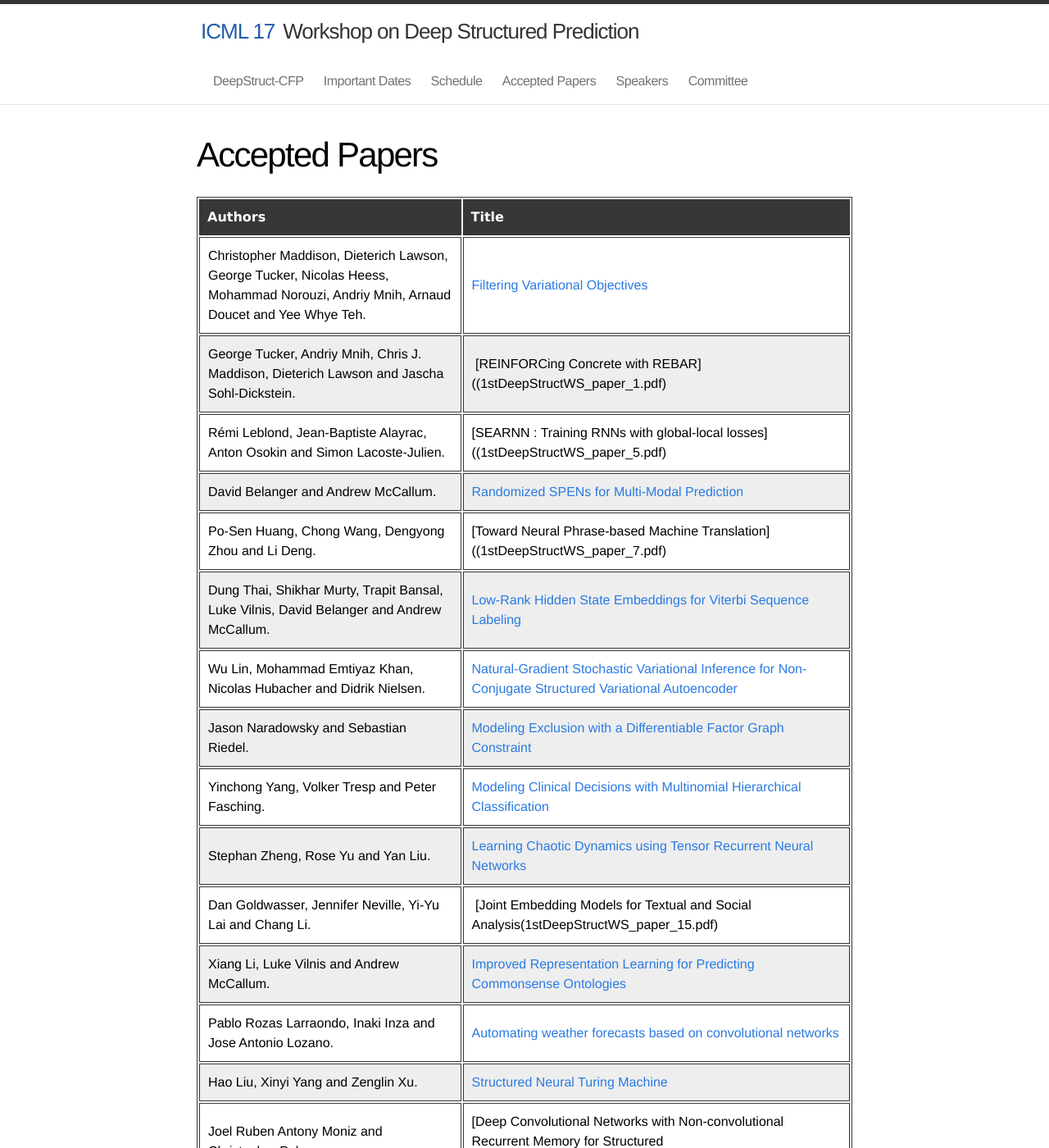
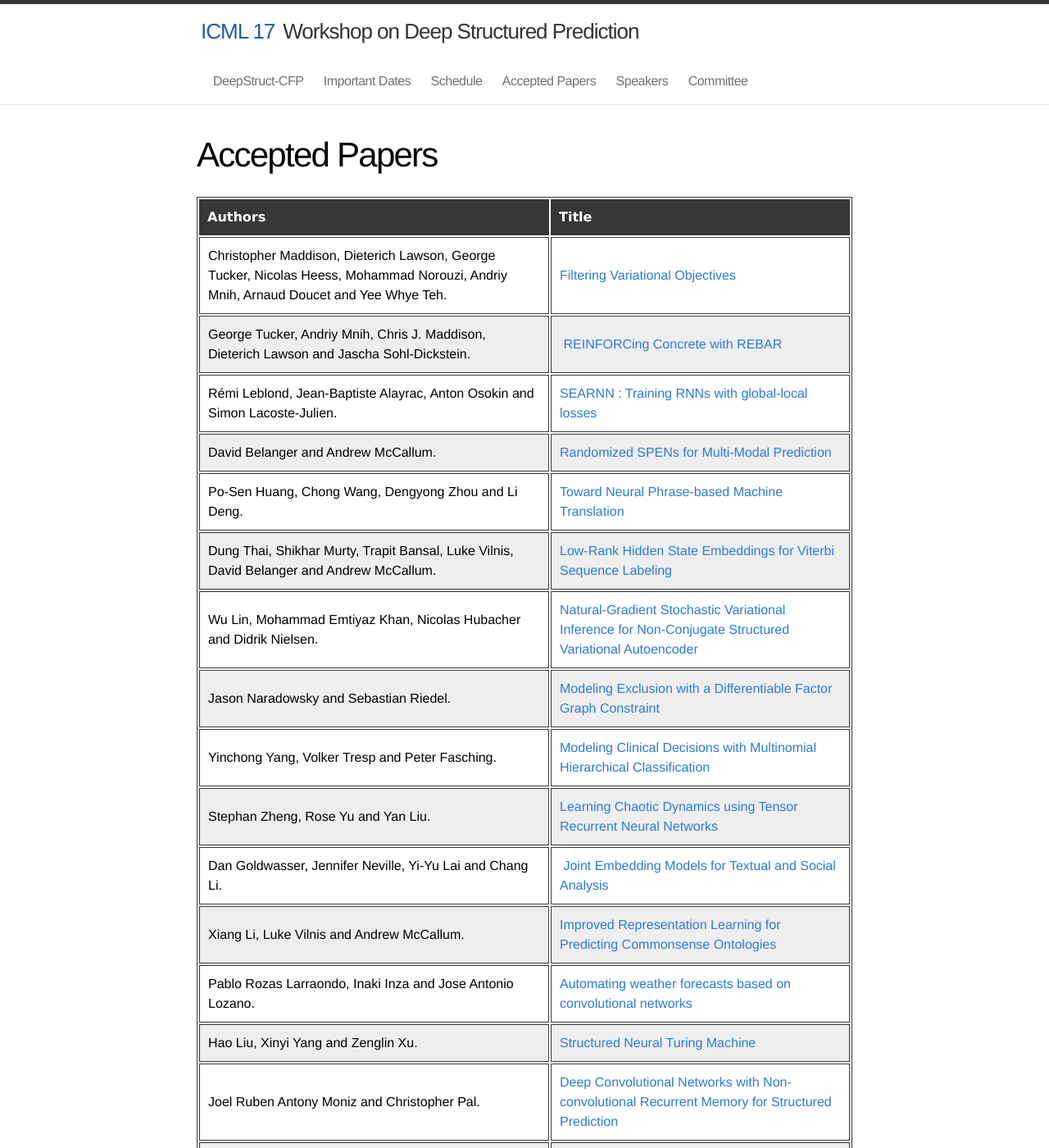
Before and after one commit to deepstruct/deepstruct.github.io, a Jekyll site: the page built from ICML17/5_ac.md, in a window 1280 px wide and 1400 px high. Shown: the whole window at 82% size. Built offline with Jekyll 4.4.1, drawn with Linux system fonts in a browser that asks for light colours; some of the changed text lies outside the part shown.

Commit message:
Update 5_ac.md

```diff
--- a/ICML17/5_ac.md
+++ b/ICML17/5_ac.md
@@ -8,20 +8,20 @@ name: 5
 | Authors | Title |
 | ------------- | ------------- |
 | Christopher Maddison, Dieterich Lawson, George Tucker, Nicolas Heess, Mohammad Norouzi, Andriy Mnih, Arnaud Doucet and Yee Whye Teh. | [Filtering Variational Objectives](1stDeepStructWS_paper_11.pdf)|
-| George Tucker, Andriy Mnih, Chris J. Maddison, Dieterich Lawson and Jascha Sohl-Dickstein. | [REINFORCing Concrete with REBAR]((1stDeepStructWS_paper_1.pdf) |
-| Rémi Leblond, Jean-Baptiste Alayrac, Anton Osokin and Simon Lacoste-Julien. | [SEARNN : Training RNNs with global-local losses]((1stDeepStructWS_paper_5.pdf) |
+| George Tucker, Andriy Mnih, Chris J. Maddison, Dieterich Lawson and Jascha Sohl-Dickstein. | [REINFORCing Concrete with REBAR](1stDeepStructWS_paper_1.pdf) |
+| Rémi Leblond, Jean-Baptiste Alayrac, Anton Osokin and Simon Lacoste-Julien. | [SEARNN : Training RNNs with global-local losses](1stDeepStructWS_paper_5.pdf) |
 | David Belanger and Andrew McCallum. | [Randomized SPENs for Multi-Modal Prediction](1stDeepStructWS_paper_6.pdf) |
-| Po-Sen Huang, Chong Wang, Dengyong Zhou and Li Deng. | [Toward Neural Phrase-based Machine Translation]((1stDeepStructWS_paper_7.pdf) |
+| Po-Sen Huang, Chong Wang, Dengyong Zhou and Li Deng. | [Toward Neural Phrase-based Machine Translation](1stDeepStructWS_paper_7.pdf) |
 | Dung Thai, Shikhar Murty, Trapit Bansal, Luke Vilnis, David Belanger and Andrew McCallum. | [Low-Rank Hidden State Embeddings for Viterbi Sequence Labeling](1stDeepStructWS_paper_16.pdf) |
 | Wu Lin, Mohammad Emtiyaz Khan, Nicolas Hubacher and Didrik Nielsen. | [Natural-Gradient Stochastic Variational Inference for Non-Conjugate Structured Variational Autoencoder](1stDeepStructWS_paper_10.pdf) |
 | Jason Naradowsky and Sebastian Riedel.  | [Modeling Exclusion with a Differentiable Factor Graph Constraint](1stDeepStructWS_paper_12.pdf) |
 | Yinchong Yang, Volker Tresp and Peter Fasching. | [Modeling Clinical Decisions with Multinomial Hierarchical Classification](1stDeepStructWS_paper_13.pdf) |
 | Stephan Zheng, Rose Yu and Yan Liu.  | [Learning Chaotic Dynamics using Tensor Recurrent Neural Networks](1stDeepStructWS_paper_14.pdf) |
-| Dan Goldwasser, Jennifer Neville, Yi-Yu Lai and Chang Li. |  [Joint Embedding Models for Textual and Social Analysis(1stDeepStructWS_paper_15.pdf) |
+| Dan Goldwasser, Jennifer Neville, Yi-Yu Lai and Chang Li. |  [Joint Embedding Models for Textual and Social Analysis](1stDeepStructWS_paper_15.pdf) |
 | Xiang Li, Luke Vilnis and Andrew McCallum.  | [Improved Representation Learning for Predicting Commonsense Ontologies](1stDeepStructWS_paper_17.pdf) |
 | Pablo Rozas Larraondo, Inaki Inza and Jose Antonio Lozano. | [Automating weather forecasts based on convolutional networks](1stDeepStructWS_paper_2.pdf) |
 | Hao Liu, Xinyi Yang and Zenglin Xu.  | [Structured Neural Turing Machine](1stDeepStructWS_paper_8.pdf) |
-| Joel Ruben Antony Moniz and Christopher Pal. | [Deep Convolutional Networks with Non-convolutional Recurrent Memory for Structured Prediction(1stDeepStructWS_paper_18.pdf) |
+| Joel Ruben Antony Moniz and Christopher Pal. | [Deep Convolutional Networks with Non-convolutional Recurrent Memory for Structured Prediction](1stDeepStructWS_paper_18.pdf) |
 | Xinyi Yang, Hao Liu and Zenglin Xu. | [Variational Structured Stochastic Network](1stDeepStructWS_paper_9.pdf) |
 |Lev Faivishevsky and Amitai Armon.  | [Deep structured modeling of deep learning training convergence with application to hyperparameter optimization](1stDeepStructWS_paper_3.pdf) |
 | Heejin Choi. | [Handling Large Structural Costs in Neural Networks with Slack Rescaling](1stDeepStructWS_paper_20.pdf) |
```
